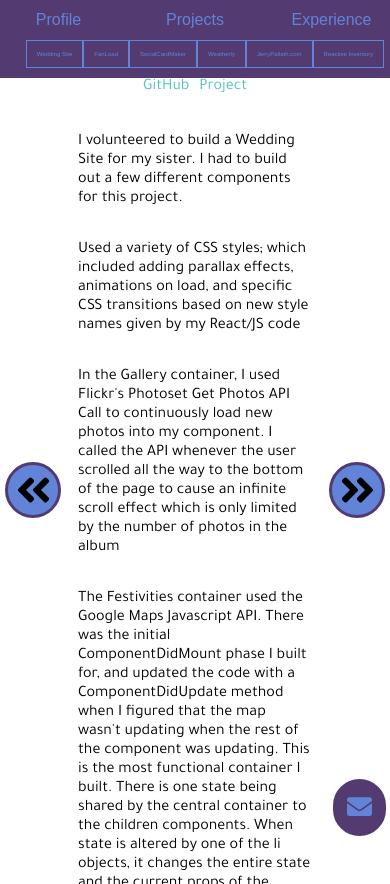
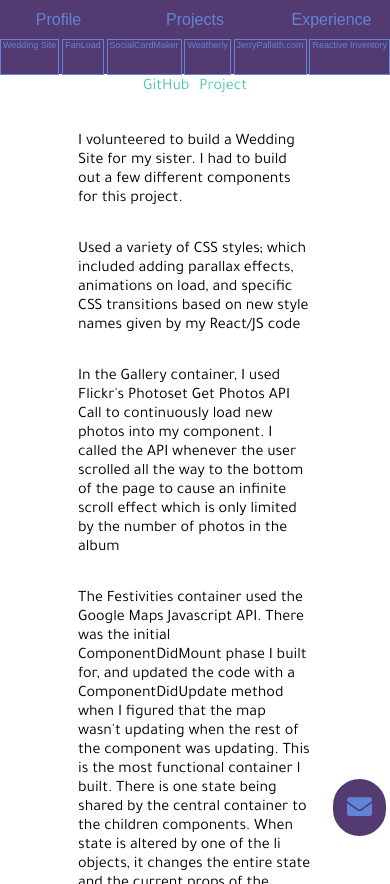
Before and after one commit to jpallath/jerrypallath.com2, a React (Create React App) app: page /projects in a window 390 px wide. Built offline with nearby package versions, Linux system fonts and the light colour scheme.

Commit message:
fixing menus

```diff
--- a/src/components/projects.js
+++ b/src/components/projects.js
@@ -86,30 +86,8 @@ class Projects extends Component {
       ],
       currentId: 0
     };
-    this.plusClick = this.plusClick.bind(this);
-    this.minusClick = this.minusClick.bind(this);
     this.menuChange = this.menuChange.bind(this);
   }
-
-  plusClick = e => {
-    let newId = this.state.currentId + 1;
-    if (newId === 5) {
-      newId = 0;
-    }
-    this.setState({
-      currentId: newId
-    });
-  };
-
-  minusClick = e => {
-    let newId = this.state.currentId - 1;
-    if (newId === -1) {
-      newId = 4;
-    }
-    this.setState({
-      currentId: newId
-    });
-  };
 
   menuChange = propId => {
     this.setState({ currentId: propId });
@@ -124,15 +102,7 @@ class Projects extends Component {
     ));
     return (
       <div>
-        <div className="project-box">
-          <div onClick={this.minusClick} className="button left">
-            <i className="fas fa-angle-double-left" />
-          </div>
-          {projects}
-          <div onClick={this.plusClick} className="button right">
-            <i className="fas fa-angle-double-right" />
-          </div>
-        </div>
+        <div className="project-box">{projects}</div>
         <ProjectMenu
           projects={this.state.projects}
           currentId={this.state.currentId}
--- a/src/index.css
+++ b/src/index.css
@@ -13,7 +13,7 @@ body {
   animation: fadein 1.5s forwards;
 }
 
-.button {
+/* .button {
   z-index: 100;
   position: absolute;
   top: 50%;
@@ -35,15 +35,7 @@ body {
   background-color: #6184d8;
   box-shadow: 0 5px #50c5b7;
   transform: translateY(4px);
-}
-
-.button.right {
-  right: 5px;
-}
-
-.button.left {
-  left: 5px;
-}
+} */
 
 .contact {
   position: fixed;
--- a/src/styles/projectmenu.css
+++ b/src/styles/projectmenu.css
@@ -1,22 +1,19 @@
 .project-menu {
   display: flex;
-  flex-direction: row;
-  align-items: center;
-  justify-content: center;
+  flex-direction: column;
   position: fixed;
-  left: 50%;
-  margin-left: -250px;
-  bottom: 2%;
   background: #533a71;
   color: #6184d8;
-  padding: 10px;
+  top: 5%;
+  height: 95%;
+  justify-content: space-between;
   opacity: 0;
   animation: enter 1.5s forwards;
-  z-index: 101;
 }
 
 .project-menu div {
-  padding: 10px;
+  padding: 38% 0%;
+  text-align: center;
   border: 1px solid #6184d8;
   transition: all 0.5s linear;
 }
@@ -38,6 +35,27 @@
     left: 0;
     margin-left: 0;
     width: 100%;
+    flex-direction: row;
+    height: 4%;
+    width: 100%;
+  }
+  .project-menu div {
+    /* padding: 38% 0%; */
+    text-align: center;
+    border: 1px solid #6184d8;
+    -webkit-transition: all 0.5s linear;
+    -o-transition: all 0.5s linear;
+    transition: all 0.5s linear;
+    height: 100%;
+    font-size: 9px;
+    display: flex;
+    flex-direction: column;
+    align-items: center;
+    text-align: center;
+    vertical-align: center;
+    padding: 0 2px;
+    top: -1px;
+    position: relative;
   }
 }
 
```
